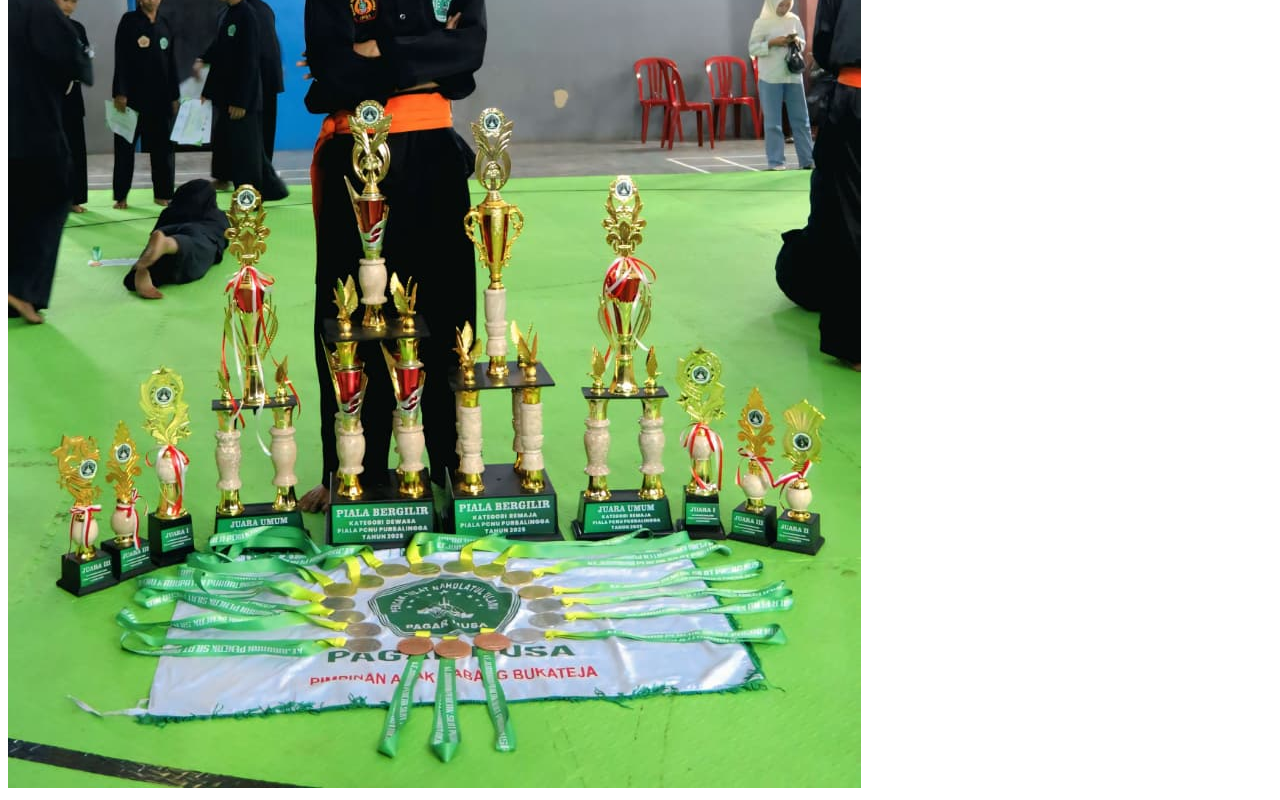
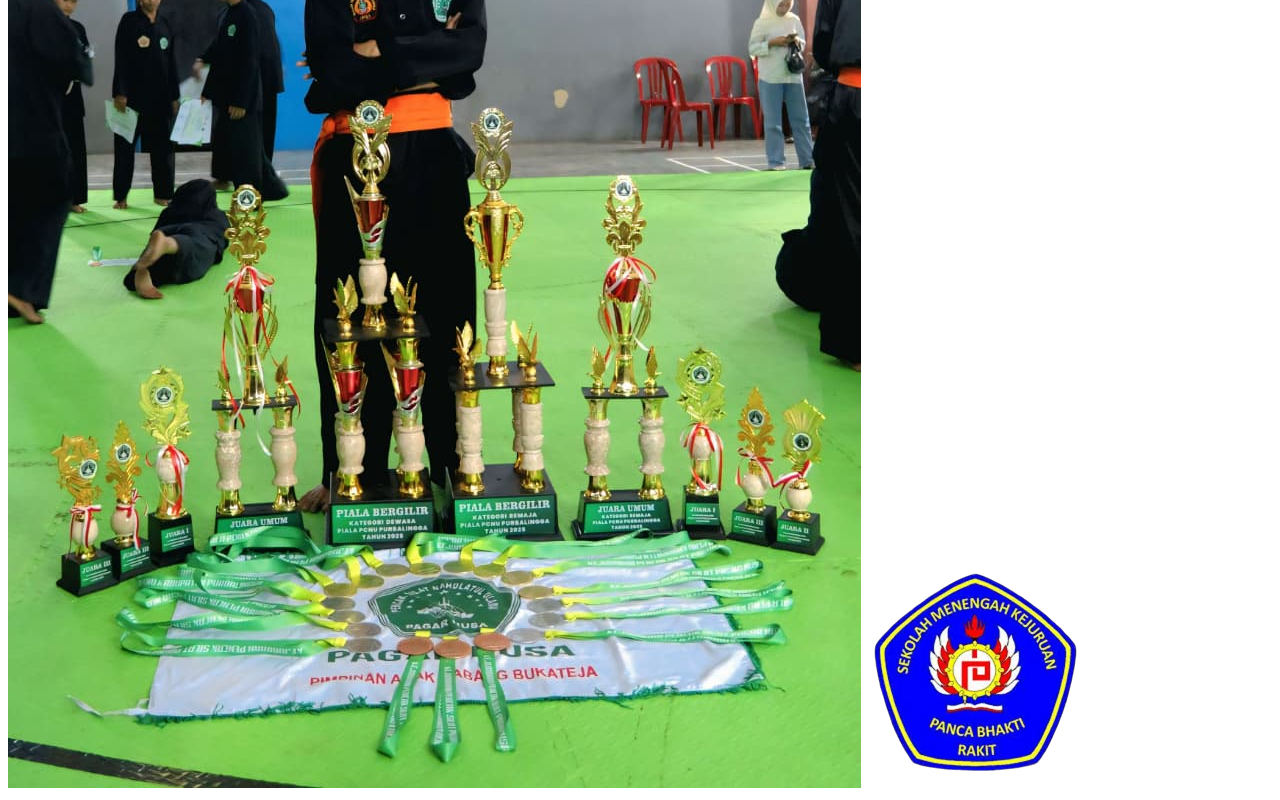
Before and after one commit to kicunz/ihsan.cloudd, a plain HTML site: page index.html in a window 1280 px wide. Shown: the part 646-1446 px from the top of the page. Drawn offline with Linux system fonts and the light colour scheme.

Commit message:
Add logo image to index.html

```diff
--- a/index.html
+++ b/index.html
@@ -10,5 +10,6 @@
 <h2>Kelas: XII TKJ 2</h2>
 <h3>Sekolah: SMK PANCA BHAKTI RAKIT</h3>
 <img src="assets/ihsan.jpg"alt="saya"width"300">
+  <img src="assets/logo.webp"alt="saya"width"300">
 </body>
 </html>
```
